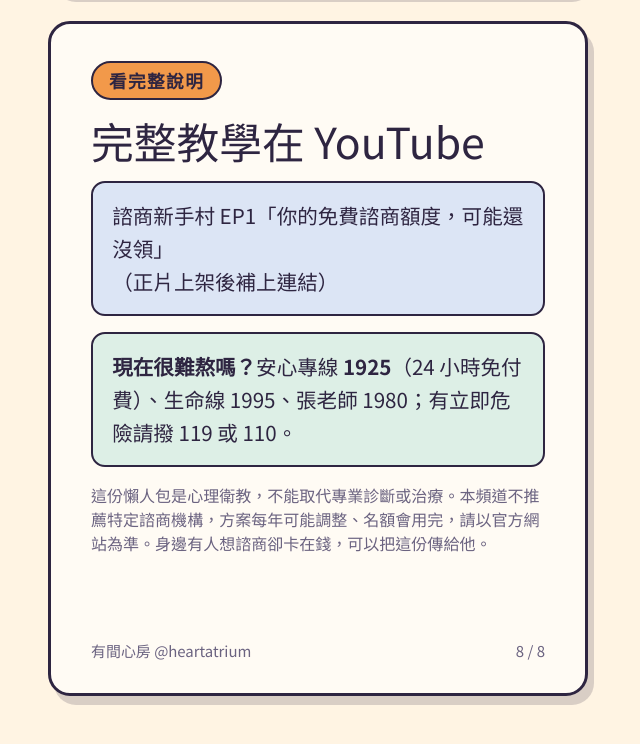
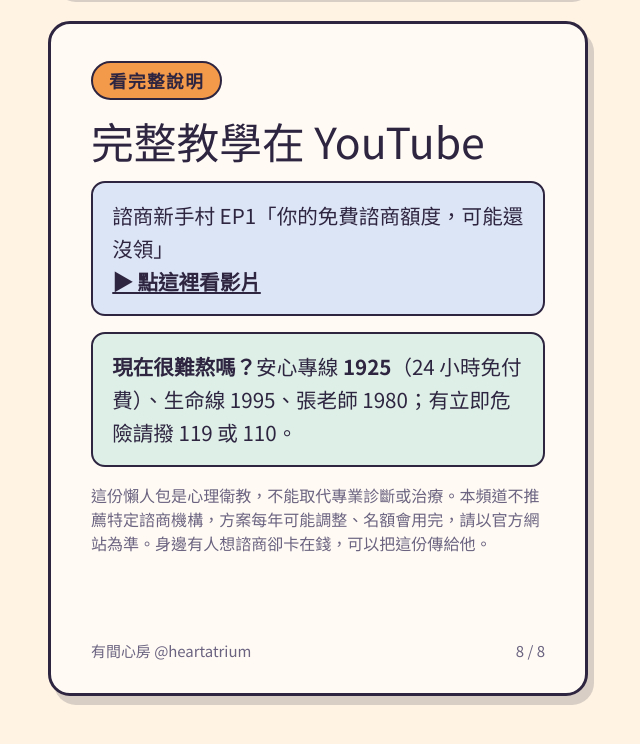
Before and after one commit to leopork/free-counseling, a plain HTML site: page index.html in a window 1280 px wide. Shown: the part 4932-5676 px from the top of the page, without its empty margins (322-962 px from the left). Drawn offline with Linux system fonts and the light colour scheme; a web font is replaced by a local one.

Commit message:
Add files via upload

```diff
--- a/index.html
+++ b/index.html
@@ -145,7 +145,7 @@ a:focus-visible { outline: 3px solid var(--sun); outline-offset: 2px; }
 <section class="card" id="c8"><div class="in">
   <span class="tag">看完整說明</span>
   <h2>完整教學在 YouTube</h2>
-  <div class="box b"><p>諮商新手村 EP1「你的免費諮商額度，可能還沒領」<br><span id="yt">（正片上架後補上連結）</span></p></div>
+  <div class="box b"><p>諮商新手村 EP1「你的免費諮商額度，可能還沒領」<br><span id="yt"><a href="https://youtu.be/0aGlQ9jN3vw" style="color:inherit;font-weight:700">▶ 點這裡看影片</a></span></p></div>
   <div class="box g"><p><b>現在很難熬嗎？</b>安心專線 <b>1925</b>（24 小時免付費）、生命線 1995、張老師 1980；有立即危險請撥 119 或 110。</p></div>
   <p class="small">這份懶人包是心理衛教，不能取代專業診斷或治療。本頻道不推薦特定諮商機構，方案每年可能調整、名額會用完，請以官方網站為準。身邊有人想諮商卻卡在錢，可以把這份傳給他。</p>
   <div class="foot"><span>有間心房 @heartatrium</span><span>8 / 8</span></div>
```
